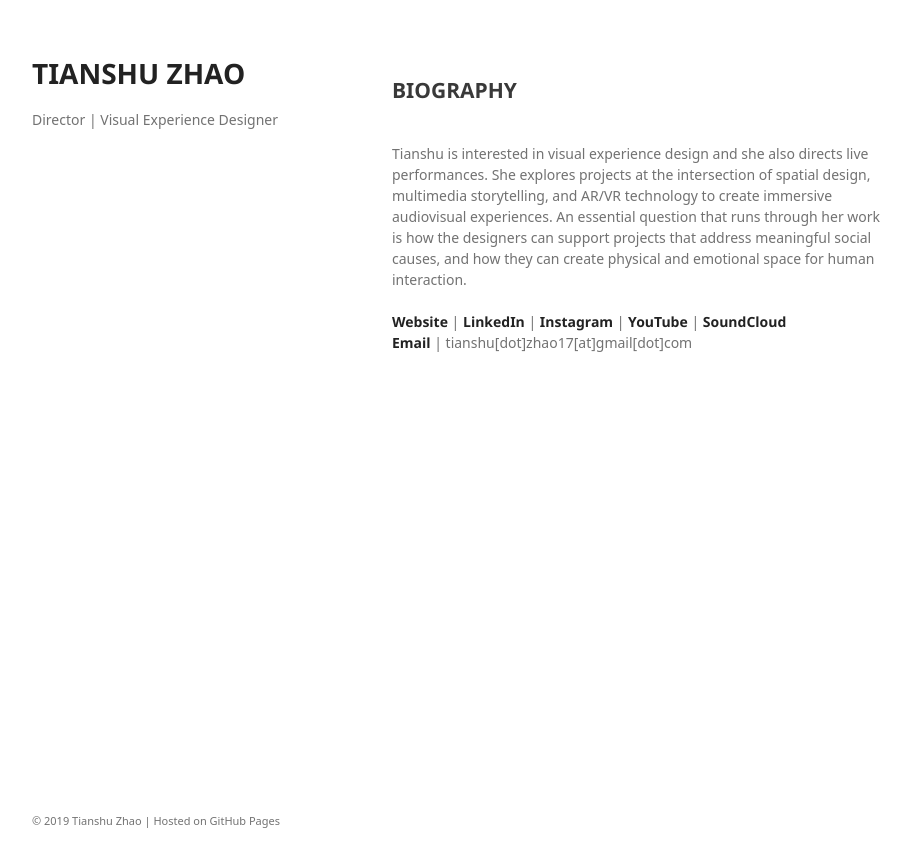
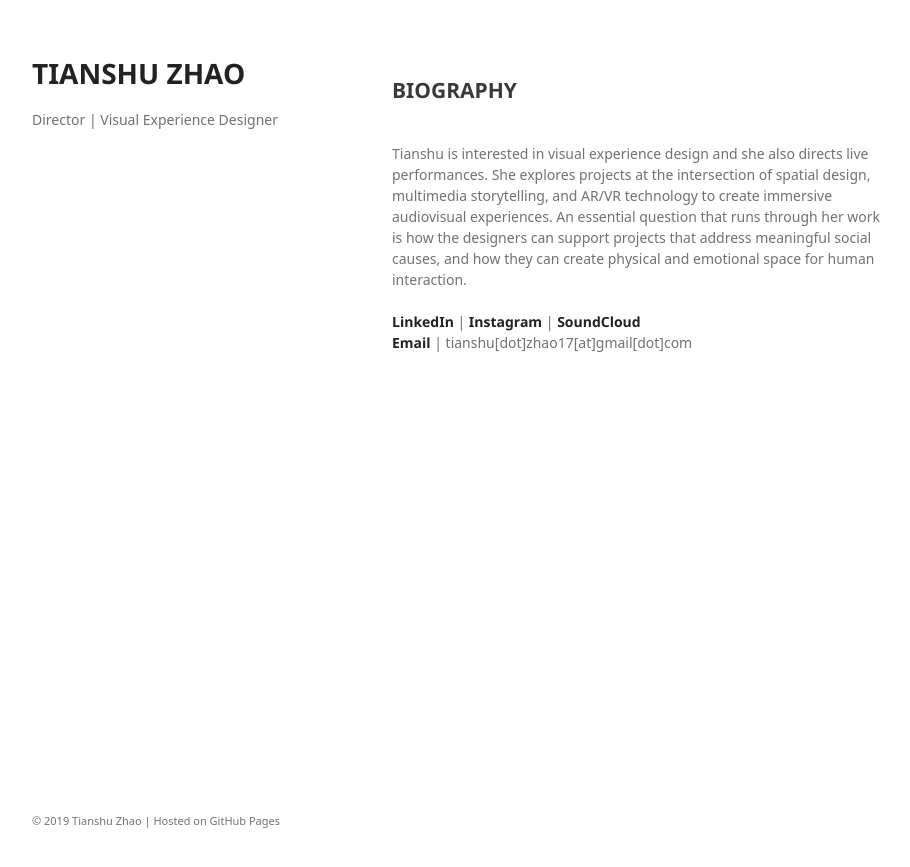
Before and after one commit to tianshu-z/tianshu-z.github.io, a Jekyll site: the page built from biography.html, in a window 1280 px wide. Shown: the top 867 px of the page, without its empty margins (178-1088 px from the left). Built offline with Jekyll 4.4.1, drawn with Linux system fonts in a browser that asks for light colours; some web fonts are replaced.

Commit message:
Update biography.html

```diff
--- a/biography.html
+++ b/biography.html
@@ -19,7 +19,7 @@ Tianshu is interested in visual experience design and she also directs live perf
     <br>
     <br>
 
-<a href="https://tianshu-z.github.io"><strong>Website</strong></a> | <a href="https://www.linkedin.com/in/tianshu-zhao-60348766/"><strong>LinkedIn</strong></a> | <a href="https://www.instagram.com/zoe_zhao17"><strong>Instagram</strong></a> | <a href="https://www.youtube.com/channel/UCl8aHmXObdkvdteCA-g0PMg?view_as=subscriber"><strong>YouTube</strong></a> | <a href = "https://soundcloud.com/you/tracks"><strong>SoundCloud</strong></a>
+<a href="https://www.linkedin.com/in/tianshu-zhao-60348766/"><strong>LinkedIn</strong></a> | <a href="https://www.instagram.com/zoe_zhao17"><strong>Instagram</strong></a> | <a href = "https://soundcloud.com/you/tracks"><strong>SoundCloud</strong></a>
 <br><strong>Email</strong> | tianshu[dot]zhao17[at]gmail[dot]com
 
   </body>
```
